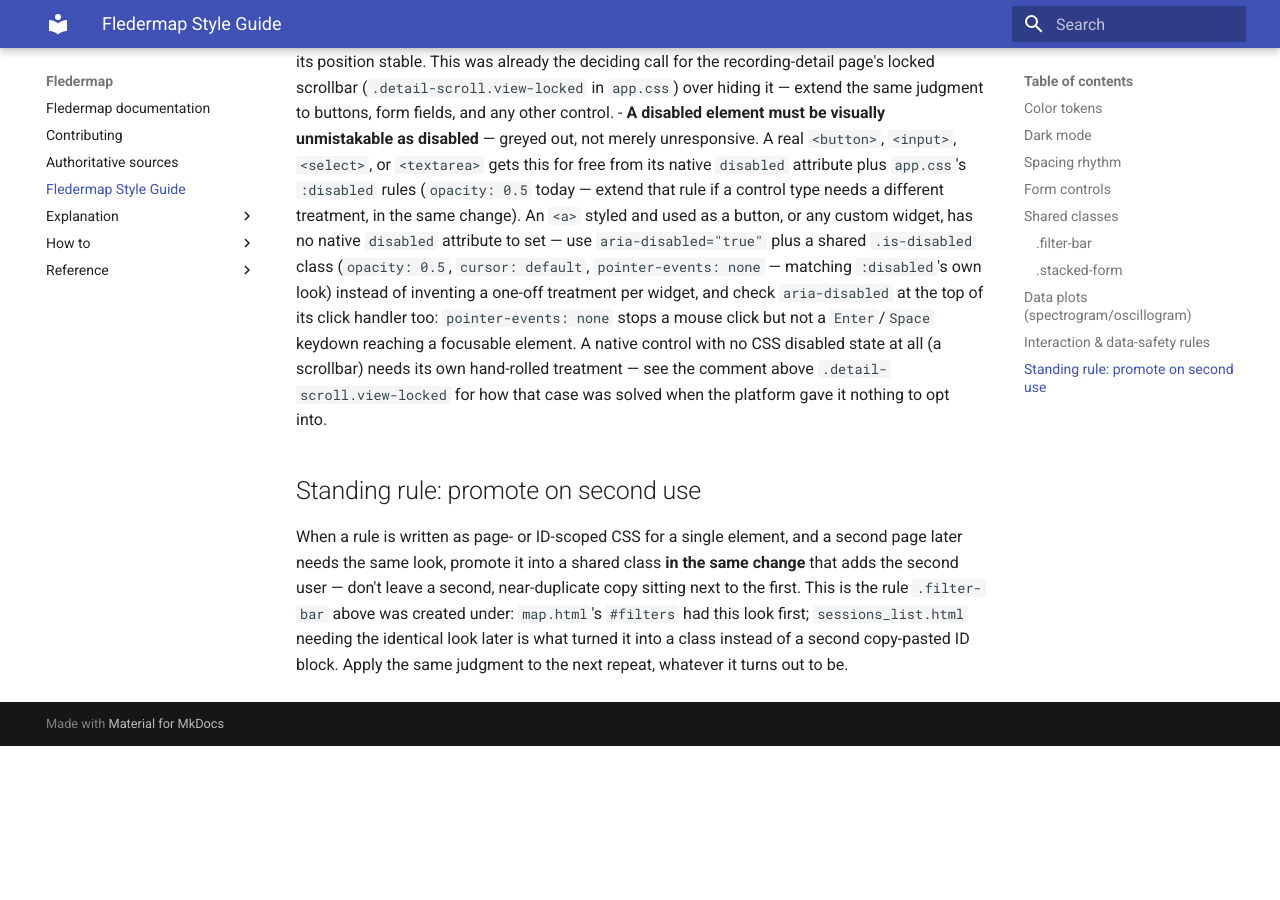
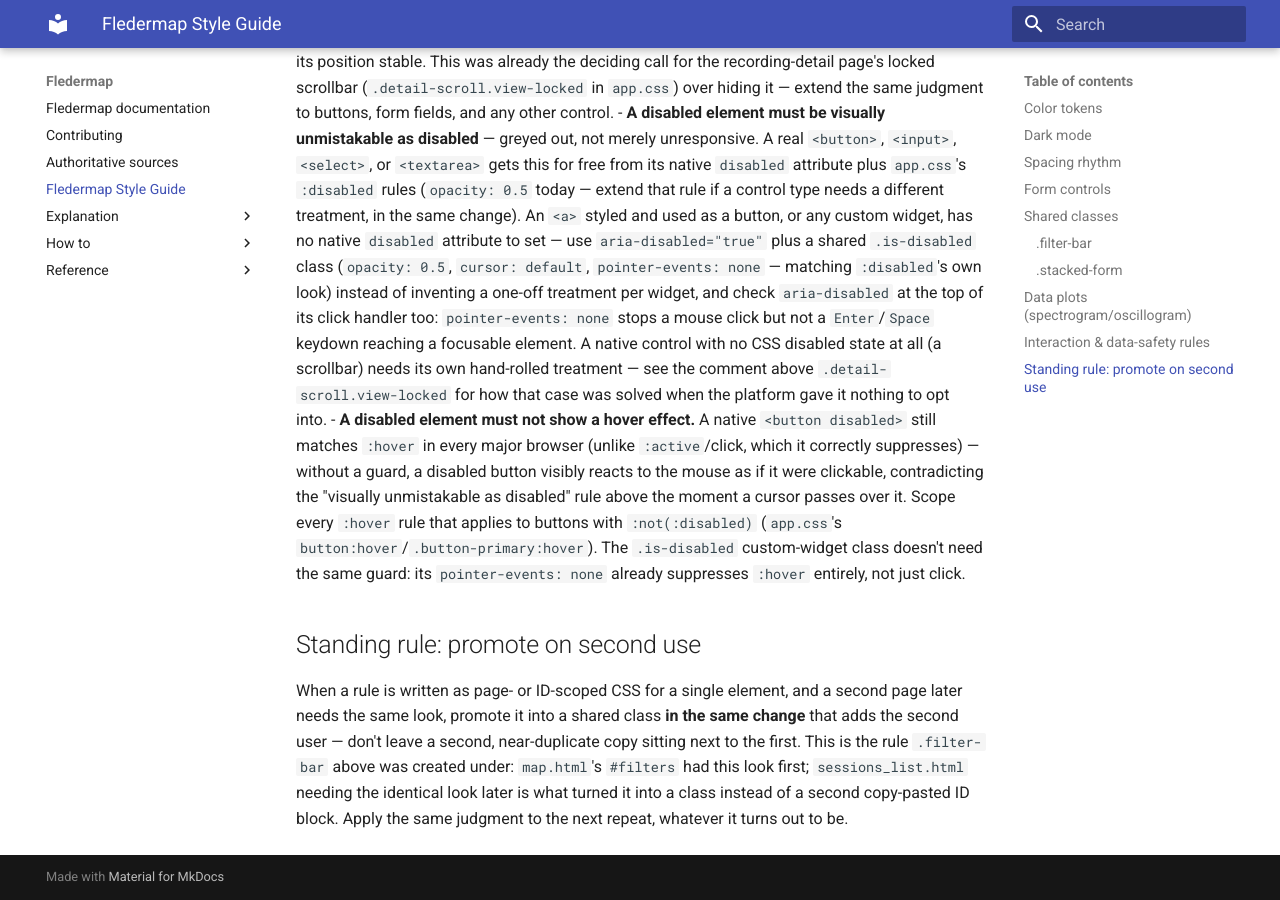
Before and after one commit to bytehexe/fledermap, an MkDocs documentation site: the page built from docs/style-guide.md, in a window 1280 px wide and 900 px high, scrolled down 5095 px. Built offline with MkDocs 1.6.1 and Material for MkDocs 9.7.7, drawn with Linux system fonts in a browser that asks for light colours; before the commit the page ends 5841 px from its top, so only the background shows below that.

Commit message:
fix: drawer links to the new entity detail pages; disabled buttons keep no hover
Two small fixes, bundled since both came up in the same pass:

- The map drawer never linked out to the species/site detail pages added
  this session -- `_site_panel.html`'s species breakdown was plain text,
  and neither panel linked to its site's full `/sites/<id>` page (only the
  map-filtering "Show only this site" button, or the drawer's own htmx
  panel fragment). Caught by Janna asking directly whether the drawer and
  menu actually interlink with the new pages -- they didn't, on the drawer
  side. `_site_panel.html`'s species rows now link to `/species/<taxon_id>`
  and it gains a "Full site page" link; `_recording_panel.html`'s site line
  gains a "(full page)" link alongside its existing htmx-panel link.
- Style guide addition (Janna's instruction): a disabled `<button>` still
  matches `:hover` in every major browser (unlike `:active`/click, which it
  correctly suppresses), so `button:hover`/`.button-primary:hover` visibly
  reacted to the mouse as if clickable. Both scoped with `:not(:disabled)`.
  `.is-disabled` (the custom-widget equivalent) needed no change -- its
  existing `pointer-events: none` already suppresses `:hover` too.

Live-verified against the real archive: a real site's drawer panel now
links to its full site page and every species row links to that species'
detail page; the hover-disabled CSS fix confirmed served correctly.

Co-Authored-By: Claude Sonnet 5 <noreply@anthropic.com>
Claude-Session: https://claude.ai/code/session_01U8jV7Fg9eewjwTnXJZYyG9

```diff
--- a/docs/style-guide.md
+++ b/docs/style-guide.md
@@ -212,6 +212,14 @@ standard even where an older page hasn't been brought up to it yet.
   focusable element. A native control with no CSS disabled state at all (a scrollbar) needs its
   own hand-rolled treatment — see the comment above `.detail-scroll.view-locked` for how that
   case was solved when the platform gave it nothing to opt into.
+- **A disabled element must not show a hover effect.** A native `<button disabled>` still
+  matches `:hover` in every major browser (unlike `:active`/click, which it correctly
+  suppresses) — without a guard, a disabled button visibly reacts to the mouse as if it were
+  clickable, contradicting the "visually unmistakable as disabled" rule above the moment a
+  cursor passes over it. Scope every `:hover` rule that applies to buttons with
+  `:not(:disabled)` (`app.css`'s `button:hover`/`.button-primary:hover`). The `.is-disabled`
+  custom-widget class doesn't need the same guard: its `pointer-events: none` already suppresses
+  `:hover` entirely, not just click.
 
 ## Standing rule: promote on second use
 
--- a/src/fledermap/web/static/app.css
+++ b/src/fledermap/web/static/app.css
@@ -215,7 +215,7 @@ button {
   color: var(--color-text);
   cursor: pointer;
 }
-button:hover { background: var(--color-bg-subtle); border-color: var(--color-accent); }
+button:hover:not(:disabled) { background: var(--color-bg-subtle); border-color: var(--color-accent); }
 button:disabled { cursor: default; opacity: 0.5; }
 
 /* The form's default/primary action (a Save button, per the style guide's
@@ -228,7 +228,7 @@ button:disabled { cursor: default; opacity: 0.5; }
   border-color: var(--color-accent);
   font-weight: 600;
 }
-.button-primary:hover { background: var(--color-accent); opacity: 0.9; }
+.button-primary:hover:not(:disabled) { background: var(--color-accent); opacity: 0.9; }
 
 /* Disabled look for an element with no native `disabled` attribute (an `<a>` used
    as a button, a custom widget) -- matches `button:disabled` above. Pair with
--- a/src/fledermap/web/templates/_recording_panel.html
+++ b/src/fledermap/web/templates/_recording_panel.html
@@ -97,7 +97,7 @@
     <p>Session: <a href="/sessions/{{ recording_session.id }}">{{ recording_session.started_at.strftime('%Y-%m-%d %H:%M') }}–{{ recording_session.ended_at.strftime('%H:%M') }} ({{ recording_session.detector_key | detector_label }})</a></p>
     {% endif %}
     {% if site %}
-    <p>Site: <a href="#" hx-get="/sites/{{ site.id }}/panel" hx-target="#drawer-body">{{ site_label }}</a></p>
+    <p>Site: <a href="#" hx-get="/sites/{{ site.id }}/panel" hx-target="#drawer-body">{{ site_label }}</a> (<a href="/sites/{{ site.id }}">full page</a>)</p>
     {% endif %}
     {% if previous %}
     <button type="button" hx-get="/recordings/{{ previous.audio_hash }}/panel?{{ filter_qs }}" hx-target="#drawer-body">← Previous</button>
--- a/src/fledermap/web/templates/_site_panel.html
+++ b/src/fledermap/web/templates/_site_panel.html
@@ -13,7 +14,7 @@
     <h3>Species</h3>
     <ul>
       {% for taxon, count in detail.species_counts %}
-      <li>{{ taxon.scientific_name }}: {{ count }}</li>
+      <li><a href="/species/{{ taxon.id }}">{{ taxon.scientific_name }}</a>: {{ count }}</li>
       {% endfor %}
     </ul>
   </div>
```
Also changed, not shown: other parts of src/fledermap/web/templates/_site_panel.html (+1 -0 lines), 1 other file.
